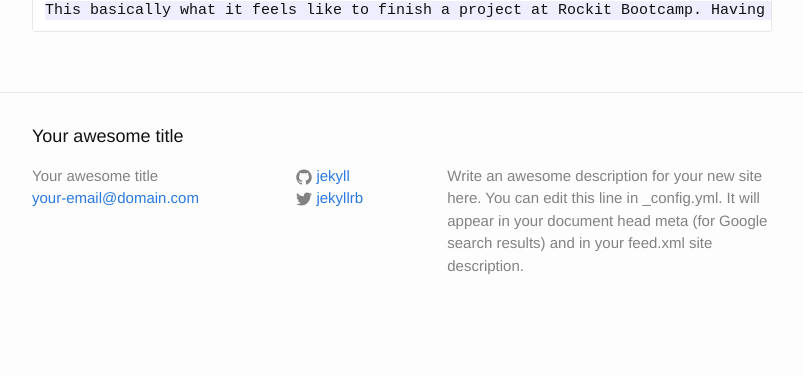
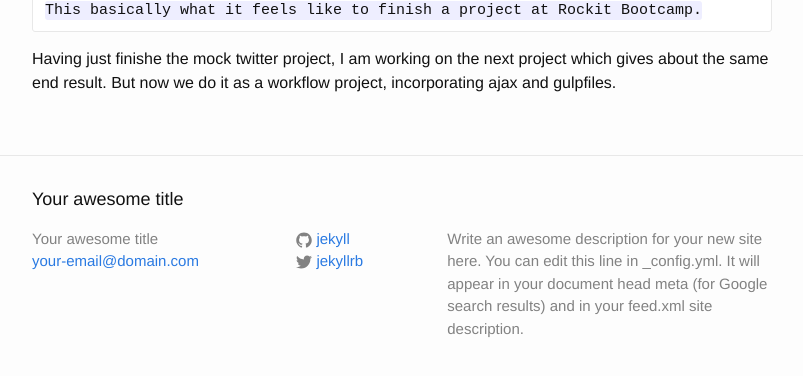
Before and after one commit to lcdonaldson/LeviDonaldson, a Jekyll site: the page built from _posts/2015-06-14-Darth-Kitty.md, in a window 1280 px wide, cut to the strip 575-975 px from the top of the page. Shown: the top 376 px of the strip, without its empty margins (238-1041 px from the left). Built offline with Jekyll 4.4.1, drawn with Linux system fonts in a browser that asks for light colours; before the commit the page ends 912 px from its top, so only the background shows below that.

Commit message:
changes made to  darth kitty

```diff
--- a/_posts/2015-06-14-Darth-Kitty.md
+++ b/_posts/2015-06-14-Darth-Kitty.md
@@ -9,4 +9,6 @@ date:   2015-07-14 14:10:48
 ![And that's how its done](http://cdn0.lostateminor.com/wp-content/uploads/2011/12/darth-vader-riding-kitty-1.jpg)
 
 	This basically what it feels like to finish a project at Rockit Bootcamp.
-Having just finishe the mock twitter project, I am working on the next
+
+Having just finishe the mock twitter project, I am working on the next project which gives about the same end result.
+But now we do it as a workflow project, incorporating ajax and gulpfiles.
--- a/_posts/2015-06-30-welcome-to-jekyll.markdown
+++ b/_posts/2015-06-30-welcome-to-jekyll.markdown
@@ -23,6 +23,8 @@ Check out the [Jekyll docs][jekyll] for more info on how to get the most out of
 [jekyll]:      http://jekyllrb.com
 [jekyll-gh]:   https://github.com/jekyll/jekyll
 [jekyll-help]: https://github.com/jekyll/jekyll-help
+
+	***** THE REST OF THE PAGE IS JUST CAPABILITIES WITH MARKDOWN ******
 
 the following are heading sizes
 
```
